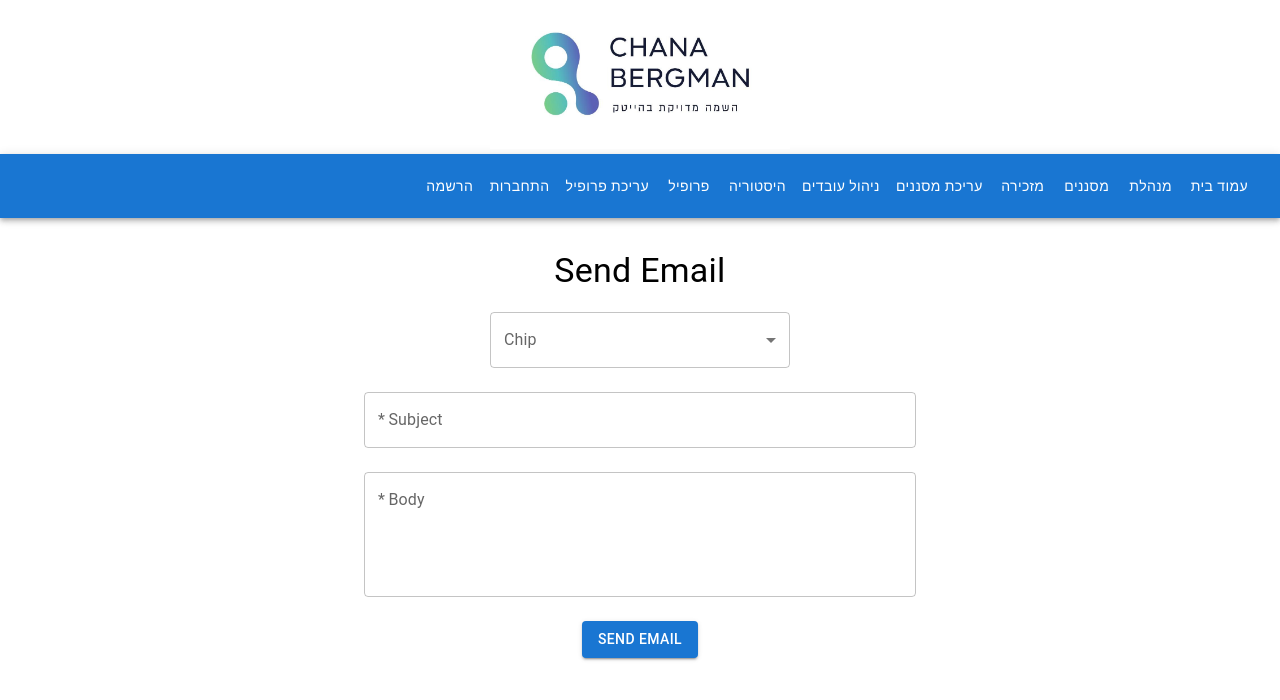
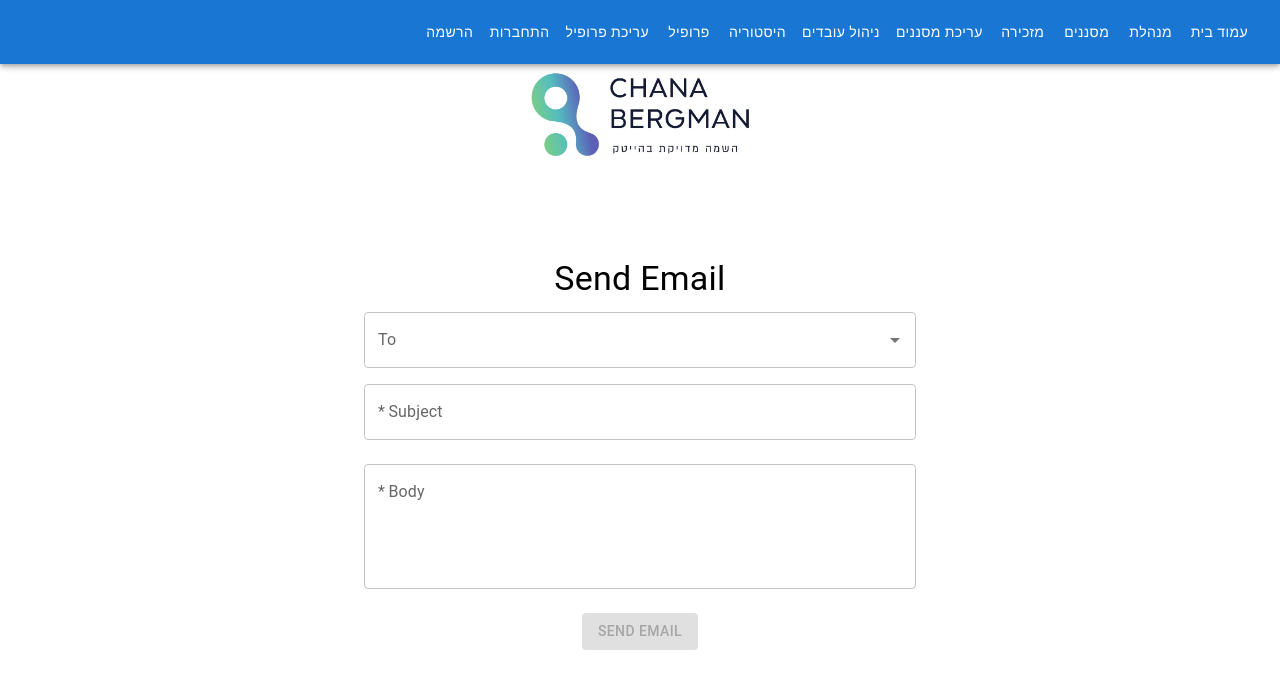
Before and after one commit to diversi-tech/bergman-front, a React (Create React App) app: page /Editing_filters in a window 1280 px wide. Shown: the top 700 px of the page. Built offline with nearby package versions, Linux system fonts and the light colour scheme.

Commit message:
end change

```diff
--- a/src/App.js
+++ b/src/App.js
@@ -15,12 +15,12 @@ function App() {
   );
 }
 
-const pic = require('./images/logo small.jpg');
+const pic = require('./images/logo.jpg');
 
 function Image() {
   return (
     <div>
-      <img src={pic} alt="תיאור תמונה" className='image' />
+      <img src={pic} alt="תיאור תמונה" className='image'/>
     </div>
   );
 }
--- a/src/components/Nav.jsx
+++ b/src/components/Nav.jsx
@@ -4,7 +4,7 @@ import React from 'react'
 
 export const Nav = () => {
     return (
-        <AppBar position="static">
+        <AppBar position="fixed" >
             <Toolbar>
                 <Button color="inherit" component={Link} to="/Home">
                     עמוד בית
--- a/src/components/RouterLink.jsx
+++ b/src/components/RouterLink.jsx
@@ -31,7 +31,6 @@ export const RouterLink = () => {
                 <Route path="/Login" element={<Login></Login>}></Route>
                 <Route path="/Sign_up" element={<SignUp></SignUp>}></Route>
                 <Route path="/ChangeProfile" element={<ChangeProfile></ChangeProfile>}></Route>
-
             </Routes>
         </BrowserRouter>
     );
--- a/src/components/editingFilters.jsx
+++ b/src/components/editingFilters.jsx
@@ -1,76 +1,60 @@
-import React, { useState } from 'react';
+import React from 'react';
 import {
   Box,
   Button,
   Container,
   TextField,
   Typography,
+  Autocomplete,
+  Chip,
 } from '@mui/material';
-import OutlinedInput from '@mui/material/OutlinedInput';
-import InputLabel from '@mui/material/InputLabel';
-import MenuItem from '@mui/material/MenuItem';
-import FormControl from '@mui/material/FormControl';
-import Select from '@mui/material/Select';
-import Chip from '@mui/material/Chip';
-import { useTheme } from '@emotion/react';
+import { useFormik } from 'formik';
+import * as yup from 'yup';
 
+// רשימה של כתובות אימייל תקינות
+const validEmails = [
+  't055677597@gmail.com',
+  'user2@example.com',
+  'user3@example.com',
+  // הוסף כאן כתובות אימייל נוספות
+];
+
+const emailValidationSchema = yup
+  .string()
+  .matches(
+    /^[a-zA-Z0-9._%+-]+@[a-zA-Z0-9.-]+\.[a-zA-Z]{2,4}$/,
+    'Enter a valid email address'
+  )
+  .test('is-valid-email', 'Email is not in the allowed list', (value) =>
+    validEmails.includes(value)
+  );
+
+const validationSchema = yup.object({
+  to: yup
+    .array()
+    .of(emailValidationSchema)
+    .min(1, 'Enter at least one email')
+    .required('Email is required'),
+  subject: yup.string().required('Subject is required'),
+  body: yup.string().required('Body is required'),
+});
 
 export const EditingFilters = () => {
-    const [to, setTo] = useState('');
-    const [subject, setSubject] = useState('');
-    const [body, setBody] = useState('');
-
-    const names = [
-        'Oliver Hansen',
-        'Van Henry',
-        'April Tucker',
-        'Ralph Hubbard',
-        'Omar Alexander',
-        'Carlos Abbott',
-        'Miriam Wagner',
-        'Bradley Wilkerson',
-        'Virginia Andrews',
-        'Kelly Snyder',
-    ];
-
-        const theme = useTheme();
-        const [personName, setPersonName] = React.useState([]);
-        const ITEM_HEIGHT = 48;
-        const ITEM_PADDING_TOP = 8;
-        const MenuProps = {
-            PaperProps: {
-                style: {
-                    maxHeight: ITEM_HEIGHT * 4.5 + ITEM_PADDING_TOP,
-                    width: 250,
+    const formik = useFormik({
+    initialValues: {
+      to: [],
+      subject: '',
+      body: '',
     },
-            },
-        };
-        // function handleChange (){(event: import('@mui/material').SelectChangeEvent<typeof personName>) => {
-        //     const {
-        //         target: { value },
-        //     }
-        //     setPersonName(
-        //         // On autofill we get a stringified value.
-        //         typeof value === 'string' ? value.split(',') : value,
-        //     ),event;
-        // }
-
-        const handleSubmit = async (e) => {
-            e.preventDefault();
-
-            const emailData = {
-                to: to.split(',').map(email => email.trim()), // נפריד את הנמענים לפי פסיק
-                subject,
-                body
-            };
-
+    validationSchema: validationSchema,
+    onSubmit: async (values) => {
       try {
         const response = await fetch('/sendEmail', {
           method: 'POST',
           headers: {
             'Content-Type': 'application/json',
           },
-                    body: JSON.stringify(emailData),
+          body: JSON.stringify(values),
         });
 
         if (response.ok) {
@@ -82,69 +66,54 @@ export const EditingFilters = () => {
         console.error('Error sending email:', error);
         alert('Failed to send email');
       }
-        };
-        const handleChange=(string)=>{
-
-        }
+    },
+  });
 
   return (
-            <Container maxWidth="sm" >
+    <Container maxWidth="sm">
       <Box sx={{ my: 4 }}>
         <Typography variant="h4" component="h1" gutterBottom>
           Send Email
         </Typography>
-                    <form onSubmit={handleSubmit}>
-                        <div>
-                            <FormControl sx={{ m: 1, width: 300 }}>
-                                <InputLabel id="demo-multiple-chip-label">Chip</InputLabel>
-                                <Select
-                                    labelId="demo-multiple-chip-label"
-                                    id="demo-multiple-chip"
+        <form onSubmit={formik.handleSubmit}>
+          <Autocomplete
             multiple
-                                    value={personName}
-                                    onChange={handleChange(personName)}
-                                    input={<OutlinedInput id="select-multiple-chip" label="Chip" />}
-                                    renderValue={(selected) => (
-                                        <Box sx={{ display: 'flex', flexWrap: 'wrap', gap: 0.5 }}>
-                                            {selected.map((value) => (
-                                                <Chip key={value} label={value} />
-                                            ))}
-                                        </Box>
+            options={validEmails}
+            value={formik.values.to}
+            onChange={(event, newValue) => {
+              formik.setFieldValue('to', newValue);
+            }}
+            renderTags={(value, getTagProps) =>
+              value.map((option, index) => (
+                <Chip
+                  variant="outlined"
+                  label={option}
+                  {...getTagProps({ index })}
+                />
+              ))
+            }
+            renderInput={(params) => (
+              <TextField
+                {...params}
+                variant="outlined"
+                label="To"
+                placeholder="Add email addresses"
+                // required
+                error={formik.touched.to && Boolean(formik.errors.to)}
+                helperText={formik.touched.to && formik.errors.to && formik.errors.to.length > 0 ? formik.errors.to.join(', ') : ''}
+              />
             )}
-                                    MenuProps={MenuProps}
-                                >
-                                    {names.map((name) => (
-                                        <MenuItem
-                                            key={name}
-                                            value={name}
-                                            //style={getStyles(name, personName, theme)}
-                                        >
-                                            {name}
-                                        </MenuItem>
-                                    ))}
-                                </Select>
-                            </FormControl>
-                        </div>
-                        {/* <TextField
-            fullWidth
-            label="To"
-            type="text"
-            id="to"
-            name="to"
-            placeholder="Separate emails with a comma"
-            value={to}
-            onChange={(e) => setTo(e.target.value)}
-            required
-            margin="normal"
-          /> */}
+          />
           <TextField
             fullWidth
             label="Subject"
             type="text"
             id="subject"
             name="subject"
-                            value={subject}
-                            onChange={(e) => setSubject(e.target.value)}
+            value={formik.values.subject}
+            onChange={formik.handleChange}
+            error={formik.touched.subject && Boolean(formik.errors.subject)}
+            helperText={formik.touched.subject && formik.errors.subject}
             required
             margin="normal"
           />
@@ -154,20 +123,22 @@ export const EditingFilters = () => {
             type="text"
             id="body"
             name="body"
-                            value={body}
-                            onChange={(e) => setBody(e.target.value)}
+            value={formik.values.body}
+            onChange={formik.handleChange}
+            error={formik.touched.body && Boolean(formik.errors.body)}
+            helperText={formik.touched.body && formik.errors.body}
             required
             margin="normal"
             multiline
             rows={4}
           />
           <Box sx={{ mt: 2 }}>
-                            <Button variant="contained" color="primary" type="submit">
+            <Button variant="contained" color="primary" type="submit" disabled={formik.values.to.length === 0}>
               Send Email
             </Button>
           </Box>
         </form>
       </Box>
-            </Container >
+    </Container>
   );
 };
```
Lines whose indentation alone changed are shown as unchanged.
